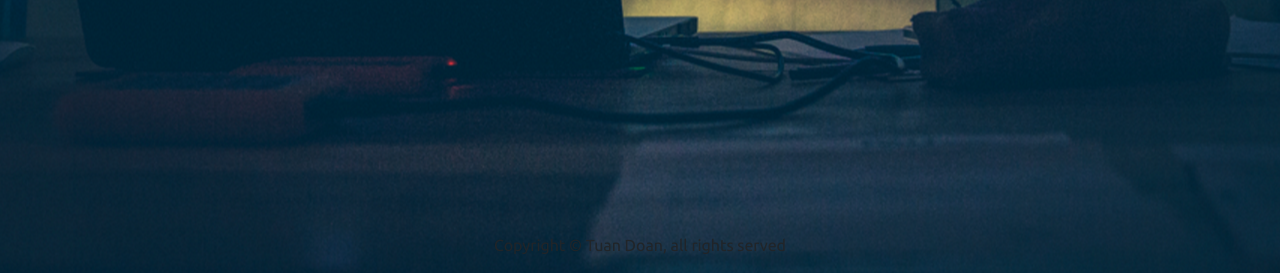
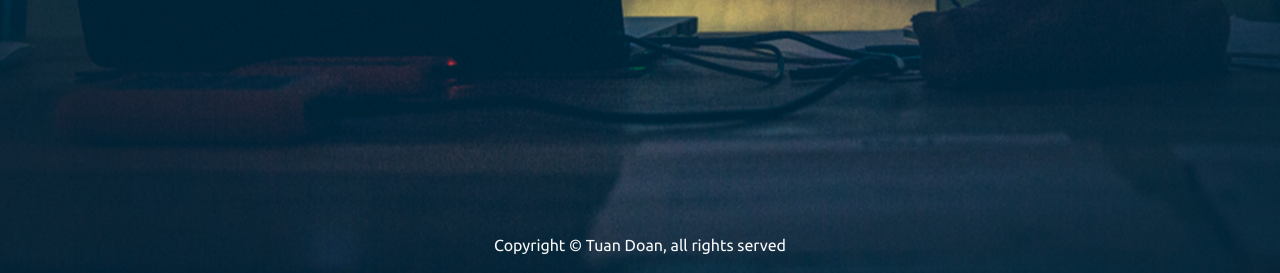
Before and after one commit to tu4ndoan/personal-website-blog, a Django app: page /blog/9/ in a window 1280 px wide. Shown: the part 527-800 px from the top of the page. Run offline with Django 3.2, Linux system fonts and the light colour scheme; data comes from the database, SQL or seed files in the repository; some libraries are stand-ins or nearby versions.

Commit message:
nice footer

```diff
--- a/blog/static/blog/style.css
+++ b/blog/static/blog/style.css
@@ -9,7 +9,6 @@ footer {
     bottom: 0;
     left: 0;
     padding: 1rem;
-    text: white;
     text-align: center;
 }
 
--- a/blog/templates/blog/base.html
+++ b/blog/templates/blog/base.html
@@ -86,5 +86,5 @@
         {% block body %}
         {% endblock %}
     </body>
-    <footer>Copyright &copy; Tuan Doan, all rights served</footer>
+    <footer class="text-light">Copyright &copy; Tuan Doan, all rights served</footer>
 </html>
```
